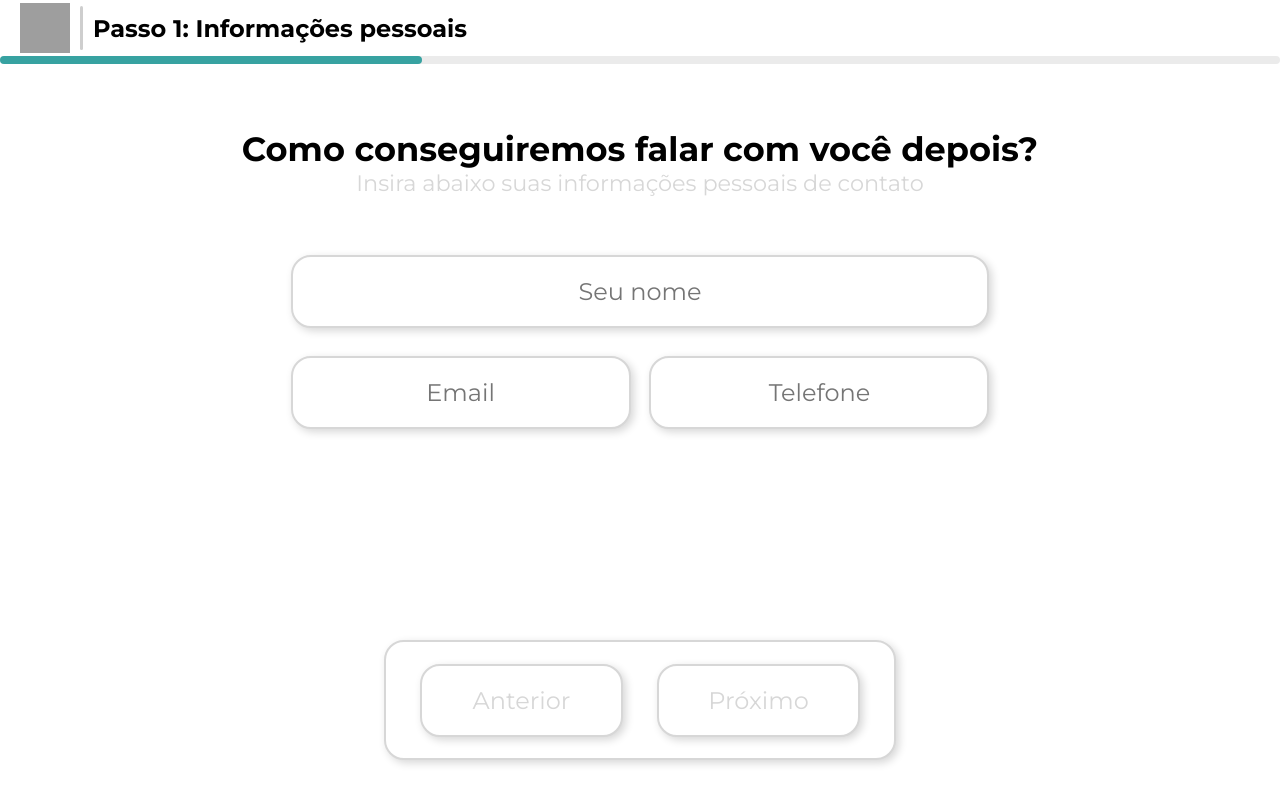
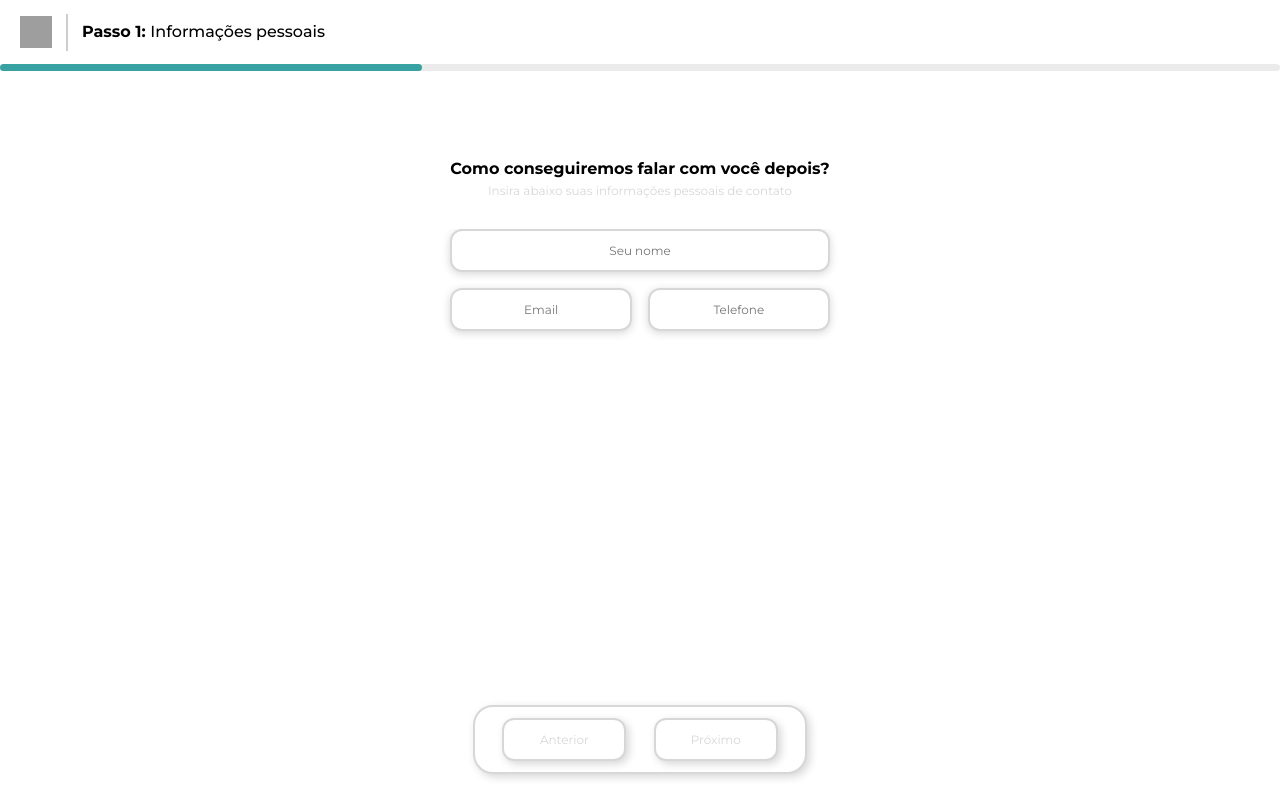
Before and after one commit to WIllBarbosa1/desafio-vue, a Vue app: page / in a window 1280 px wide. Built offline with nearby package versions, Linux system fonts and the light colour scheme; grey boxes are pictures that could not be loaded.

Commit message:
refactor: css dimensions

```diff
--- a/src/App.vue
+++ b/src/App.vue
@@ -32,6 +32,7 @@ export default {
 <style>
 @import url("https://fonts.googleapis.com/css2?family=Montserrat:wght@400;500;700&display=swap");
 
+/* 1rem = 16px */
 * {
   margin: 0;
   padding: 0;
@@ -39,13 +40,17 @@ export default {
   font-family: "Montserrat", sans-serif;
 }
 
-.content::-webkit-scrollbar {
+main {
+  height: 90vh;
+}
+
+*::-webkit-scrollbar {
   background: var(--scrollbar-background-color);
   width: 0.5vw;
   border-radius: 20px;
 }
 
-.content::-webkit-scrollbar-thumb {
+*::-webkit-scrollbar-thumb {
   border-radius: 10px;
   background: var(--scrollbar-color);
 }
--- a/src/components/Header/index.vue
+++ b/src/components/Header/index.vue
@@ -2,10 +2,10 @@
   <header class="header">
     <img class="logo" :src="logo" alt="Navit" />
     <div class="pipe" />
-    <h2>
-      <span>Passo {{ getStep }}:</span>
+    <h1>
+      <span>Passo {{ getStep }}: </span>
       {{ getStepDescription }}
-    </h2>
+    </h1>
   </header>
   <ProgressBar />
 </template>
@@ -42,7 +42,8 @@ export default {
 }
 
 .header {
-  height: 7vh;
+  /* height: 12.8vh; */
+  height: 64px;
   width: 100vw;
   position: sticky;
   top: 0;
@@ -53,24 +54,24 @@ export default {
 }
 
 .header > h1 {
-  font-size: 1.5rem;
-  font-weight: 400;
+  font-size: 1rem;
+  font-weight: 500;
+  line-height: 20px;
 }
 
 .header span {
-  font-weight: bold;
+  font-weight: 700;
 }
 
 .pipe {
-  height: 80%;
-  width: 3px;
-  margin: 0 10px;
-  border-radius: 2px;
-  background-color: var(--pipe-color);
+  height: 37px;
+  width: 0;
+  margin: 0 14px;
+  border: 1px solid var(--pipe-color);
 }
 
 .logo {
-  height: 50px;
-  width: 50px;
+  height: 32px;
+  width: 32px;
 }
 </style>
--- a/src/components/NavButtons/index.vue
+++ b/src/components/NavButtons/index.vue
@@ -12,6 +12,7 @@
       :disabled="isNextDisabled"
       @click="this.$store.commit('nextStep')"
     >
+      <!-- @click="$emit('click-Button', 'clicou')" -->
       Próximo
     </button>
   </div>
@@ -53,14 +54,18 @@ export default {
 }
 
 .nav-container {
-  width: 40%;
-  height: 15%;
+  /* width: 40%; */
+  width: 334px;
+  /* height: 15%; */
+  height: 69px;
   z-index: 1;
   position: fixed;
-  top: 80%;
+  /* top: 80%; */
+  bottom: 26px;
   left: 0;
   right: 0;
   margin: 0 auto;
+  /* padding: 15px; */
   display: flex;
   align-items: center;
   justify-content: space-evenly;
@@ -71,11 +76,11 @@ export default {
 }
 
 button {
-  width: 40%;
-  font-size: 1.5rem;
-  padding: 20px;
+  width: 124px;
+  font-size: 0.75rem;
+  padding: 12px 35px;
   border: 2px solid var(--borders);
-  border-radius: 20px;
+  border-radius: 12px;
   box-shadow: 3px 3px 9px var(--shaders);
   background-color: var(--background-button);
 }
--- a/src/components/ProgressBar/index.vue
+++ b/src/components/ProgressBar/index.vue
@@ -1,5 +1,6 @@
 <template>
   <div class="bar">
+    <!-- tag progress -->
     <div :class="getPercent"></div>
   </div>
 </template>
@@ -28,7 +29,8 @@ export default {
 }
 
 .bar {
-  height: 1vh;
+  /* height: 1.4vh; */
+  height: 7px;
   width: 100%;
   border-radius: 10px;
   background-color: var(--background-progress-bar-color);
--- a/src/components/StepOne/index.vue
+++ b/src/components/StepOne/index.vue
@@ -23,7 +23,7 @@
       </form>
     </div>
   </div>
-  <NavButtons :canProgress="completeForm" />
+  <NavButtons :canProgress="completeForm" @click-button="teste" />
 </template>
 
 <script>
@@ -36,6 +36,11 @@ export default {
   },
   data() {
     return {};
+  },
+  methods: {
+    teste() {
+      console.log("teste");
+    },
   },
   computed: {
     completeForm() {
@@ -67,10 +72,12 @@ export default {
 }
 
 .container {
-  height: 92vh;
-  width: 100%;
-  font-size: 1.4rem;
-  padding-top: 5%;
+  /* height: 90vh; */
+  height: 100%;
+  width: 80%;
+  margin: 0 auto;
+  padding-top: 11vh;
+  /* padding-top: 55px; */
   display: flex;
   align-items: center;
   justify-content: flex-start;
@@ -78,13 +85,21 @@ export default {
   background-color: var(--background);
 }
 
+.container > h2 {
+  font-size: 1rem;
+  font-weight: 700;
+  line-height: 20px;
+}
+
 .container > span {
+  margin-top: 4px;
+  font-size: 0.75rem;
   color: var(--desabled-color);
 }
 
 .content {
   min-height: 50%;
-  width: 80%;
+  width: 100%;
   margin-top: 3%;
   overflow-y: scroll;
   display: flex;
@@ -93,14 +108,16 @@ export default {
 }
 
 .inputs-wrapper {
-  width: 50%;
-  padding: 20px;
+  width: 380px;
+  /* width: 37vw; */
+  /* padding: 47px 0; */
   display: grid;
   grid-template-columns: repeat(2, 1fr);
   grid-template-rows: repeat(2, 1fr);
   gap: 19% 4%;
   justify-content: center;
   align-items: center;
+  /* background-color: cornflowerblue; */
 }
 
 .inputs-wrapper :first-child {
@@ -108,18 +125,18 @@ export default {
 }
 
 .inputs-wrapper > input {
-  font-size: 1.5rem;
+  font-size: 0.75rem;
   text-align: center;
-  padding: 20px;
+  padding: 12px 0;
   border: 2px solid var(--borders);
-  border-radius: 20px;
-  box-shadow: 3px 3px 9px var(--shaders);
+  border-radius: 12px;
+  box-shadow: 0px 2px 9px var(--shaders);
   outline: none;
   transition: all 0.6s;
 }
 
 .inputs-wrapper > input:focus {
   border: 2px solid var(--active-color);
-  box-shadow: 3px 3px 9px var(--active-color);
+  box-shadow: 0px 2px 9px var(--active-color);
 }
 </style>
--- a/src/components/StepThree/index.vue
+++ b/src/components/StepThree/index.vue
@@ -1,6 +1,5 @@
 <template>
   <div class="container">
-    <!-- <div>Informações: {{ this.$store.getters.getUserInfo }}</div> -->
     <h2>Parabéns! Todas as informações foram enviadas para nosso time!</h2>
     <span>Agora você esta pronto para a próxima etapa, sucesso!</span>
     <div class="content">
@@ -48,18 +47,29 @@ export default {
 }
 
 .container {
-  height: 92vh;
+  /* height: 92vh; */
+  height: 100%;
   width: 100%;
-  font-size: 1.4rem;
-  padding-top: 5%;
-  display: flex;
-  align-items: center;
-  justify-content: flex-start;
-  flex-direction: column;
+  /* font-size: 1.4rem; */
+  margin: 0 auto;
+  text-align: center;
+  padding-top: 11vh;
+  /* padding-top: 5%; */
+  /* display: flex; */
+  /* align-items: center; */
+  /* justify-content: flex-start; */
+  /* flex-direction: column; */
   background-color: var(--background);
+}
+.container > h2 {
+  font-size: 1rem;
+  font-weight: 700;
+  line-height: 20px;
 }
 
 .container > span {
+  margin-top: 4px;
+  font-size: 0.75rem;
   color: var(--desabled-color);
 }
 
@@ -69,37 +79,37 @@ export default {
 
 .content {
   min-height: 50%;
-  height: 60%;
+  /* height: 60%; */
   width: 80%;
+  margin: 0 auto;
   margin-top: 3%;
   overflow-y: scroll;
   display: flex;
-  align-items: flex-start;
+  align-items: center;
   justify-content: center;
 }
 
 .material-link {
-  text-decoration: none;
-  width: 20%;
+  z-index: 1;
+  width: 159px;
   position: fixed;
-  top: 88%;
+  /* top: 88%; */
+  bottom: 26px;
   left: 0;
   right: 0;
   margin: 0 auto;
+  padding: 12px 24px;
+  text-decoration: none;
+  font-size: 0.75rem;
+  font-weight: 600;
+  line-height: 15px;
   display: flex;
   justify-content: center;
   align-items: center;
+  color: var(--background);
+  border: 1px solid var(--borders);
+  border-radius: 12px;
+  box-shadow: 0px 0px 9px 3px var(--shaders);
   background-color: var(--background-button);
-  color: var(--background);
-}
-
-a {
-  width: 40%;
-  color: var(--desabled-color);
-  font-size: 1.5rem;
-  padding: 20px;
-  border: 2px solid var(--borders);
-  border-radius: 20px;
-  box-shadow: 3px 3px 9px var(--shaders);
 }
 </style>
--- a/src/components/StepTwo/index.vue
+++ b/src/components/StepTwo/index.vue
@@ -34,28 +34,39 @@ export default {
 }
 
 .container {
-  height: 92vh;
-  width: 100%;
-  font-size: 1.4rem;
-  padding-top: 5%;
-  display: flex;
-  align-items: center;
-  justify-content: flex-start;
-  flex-direction: column;
+  /* height: 92vh; */
+  height: 100%;
+  width: 80%;
+  /* font-size: 1.4rem; */
+  padding-top: 11vh;
+  margin: 0 auto;
+  text-align: center;
+  /* padding-top: 5%; */
+  /* display: flex; */
+  /* align-items: center; */
+  /* flex-direction: column; */
   background-color: var(--background);
 }
 
+.container > h2 {
+  font-size: 1rem;
+  font-weight: 700;
+  line-height: 20px;
+}
+
 .container > span {
+  margin-top: 4px;
+  font-size: 0.75rem;
   color: var(--desabled-color);
 }
 
 .content {
   min-height: 50%;
-  width: 80%;
+  width: 100%;
   margin-top: 3%;
   overflow-y: scroll;
   display: flex;
-  align-items: flex-start;
+  /* align-items: flex-start; */
   justify-content: center;
 }
 </style>
--- a/src/components/TecList/index.vue
+++ b/src/components/TecList/index.vue
@@ -58,25 +58,28 @@ export default {
 
 .list {
   height: 100%;
-  width: 90%;
+  width: 80%;
   display: flex;
   flex-wrap: wrap;
   align-items: center;
-  justify-content: space-evenly;
+  justify-content: center;
   list-style: none;
 }
 
 .list > li {
-  max-height: 100%;
+  /* max-height: 100%; */
+  /* width: 260px; */
   width: 30%;
-  padding: 5px 10px;
+  height: 70px;
+  padding: 15px;
+  margin: 10px;
   text-align: left;
   background-color: var(--background);
   display: flex;
   align-items: center;
   justify-content: flex-start;
-  border: 3px solid var(--borders);
-  border-radius: 20px;
+  border: 1px solid var(--borders);
+  border-radius: 12px;
 }
 
 li:hover {
@@ -84,16 +87,17 @@ li:hover {
 }
 
 li.active {
-  border: 3px solid var(--active-color);
+  border: 1px solid var(--active-color);
 }
 
 .logo {
-  width: 20%;
+  height: 40px;
+  width: 35px;
 }
 
 .info-wrapper {
   margin-left: 10px;
-  font-size: 1.2rem;
+  font-size: 1rem;
   text-transform: capitalize;
   text-align: left;
   display: flex;
@@ -101,7 +105,7 @@ li.active {
 }
 
 .info-wrapper > span {
-  font-size: 1rem;
+  font-size: 0.75rem;
   color: var(--desabled-color);
 }
 
--- a/src/main.js
+++ b/src/main.js
@@ -44,4 +44,5 @@ const store = createStore({
 
 const app = createApp(App)
 
+//Inport fonts por aqui
 app.use(store).mount('#app');
```
